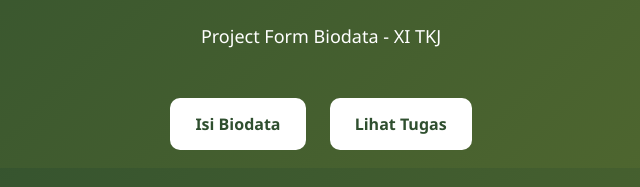
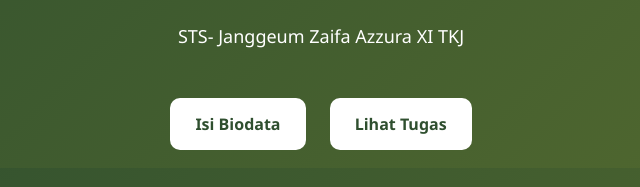
Before and after one commit to raazur800-design/WEB_STS, a plain HTML site: page index.html in a window 1280 px wide. Shown: the part 193-380 px from the top of the page, 319-959 px from the left. Drawn offline with Linux system fonts and the light colour scheme.

Commit message:
Update index.html

```diff
--- a/index.html
+++ b/index.html
@@ -46,7 +46,7 @@ a:hover {
 <body>
 
 <h1>🌿 Welcome to My Website 🌿</h1>
-<p>Project Form Biodata - XI TKJ</p>
+<p>STS- Janggeum Zaifa Azzura XI TKJ</p>
 
 <div class="menu">
     <a href="form.html">Isi Biodata</a>
```
